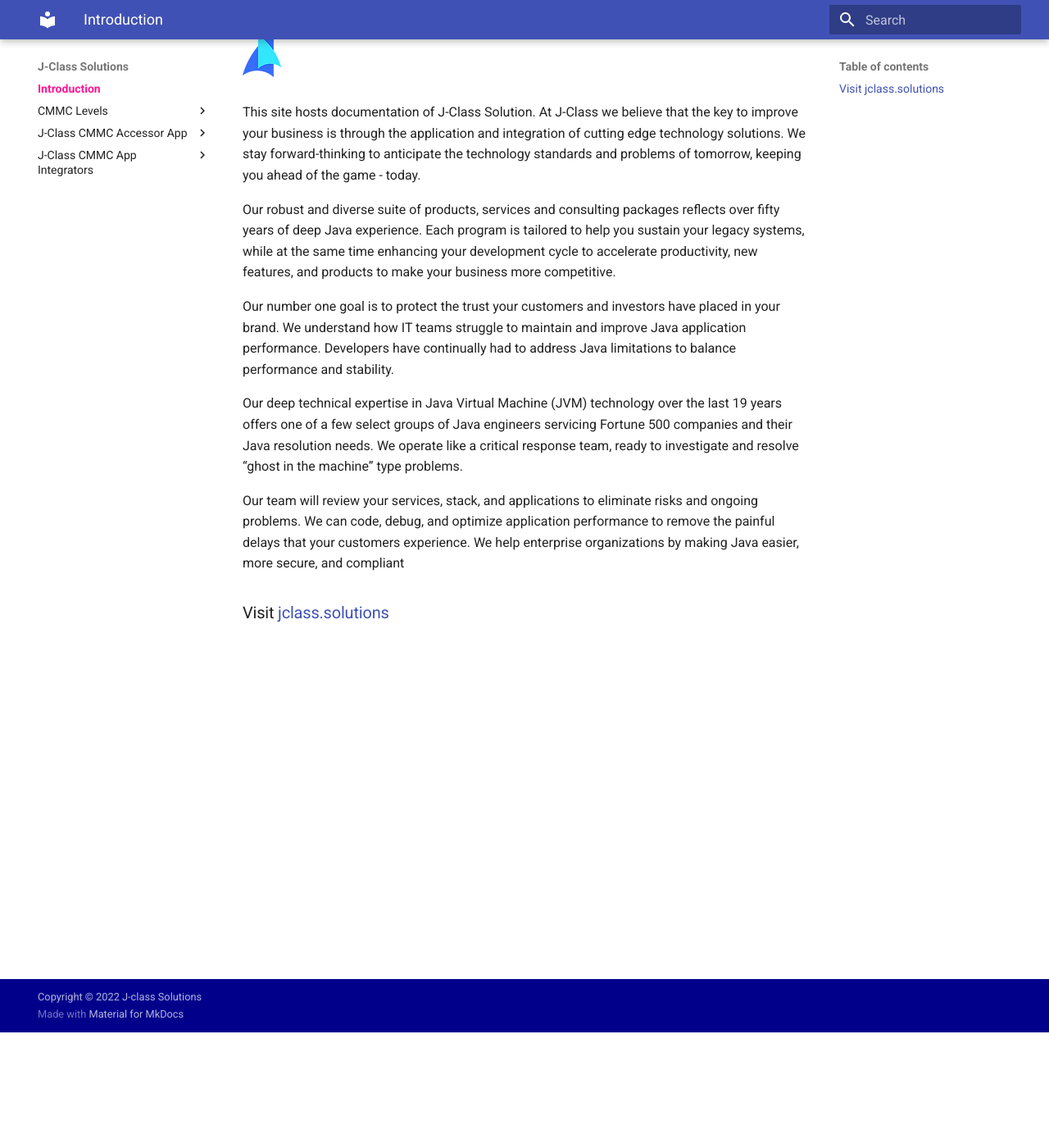
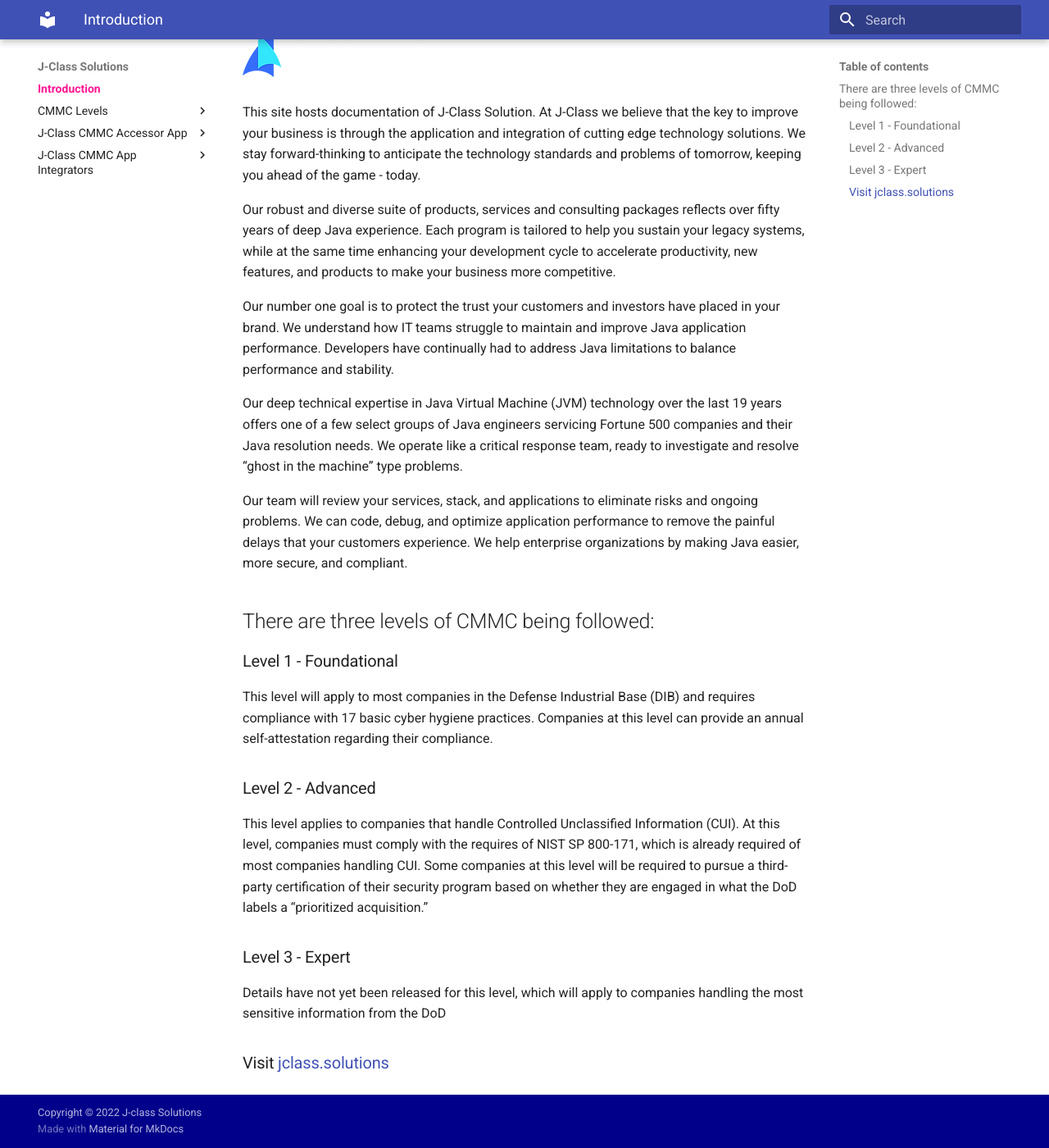
Before and after one commit to JClass-Security/mkdocs-jclass, an MkDocs documentation site: the page built from content/index.md, in a window 1280 px wide and 1400 px high, scrolled down 141 px. Shown: the whole window at 82% size. Built offline with MkDocs 1.6.1 and Material for MkDocs 9.7.7, drawn with Linux system fonts in a browser that asks for light colours.

Commit message:
Added levels and desc

```diff
--- a/content/index.md
+++ b/content/index.md
@@ -12,8 +12,15 @@
 
 Our deep technical expertise in Java Virtual Machine (JVM) technology over the last 19 years offers one of a few select groups of Java engineers servicing Fortune 500 companies and their Java resolution needs. We operate like a critical response team, ready to investigate and resolve “ghost in the machine” type problems.
 
-Our team will review your services, stack, and applications to eliminate risks and ongoing problems. We can code, debug, and optimize application performance to remove the painful delays that your customers experience. We help enterprise organizations by making Java easier, more secure, and compliant
+Our team will review your services, stack, and applications to eliminate risks and ongoing problems. We can code, debug, and optimize application performance to remove the painful delays that your customers experience. We help enterprise organizations by making Java easier, more secure, and compliant.
 
+## There are three levels of CMMC being followed:
 
+### Level 1 - Foundational
+This level will apply to most companies in the Defense Industrial Base (DIB) and requires compliance with 17 basic cyber hygiene practices. Companies at this level can provide an annual self-attestation regarding their compliance.
+### Level 2 - Advanced
+This level applies to companies that handle Controlled Unclassified Information (CUI). At this level, companies must comply with the requires of NIST SP 800-171, which is already required of most companies handling CUI. Some companies at this level will be required to pursue a third-party certification of their security program based on whether they are engaged in what the DoD labels a “prioritized acquisition.”
+### Level 3 - Expert
+Details have not yet been released for this level, which will apply to companies handling the most sensitive information from the DoD
 
 ### Visit [ jclass.solutions](http://www.jclass.solutions/)
```
